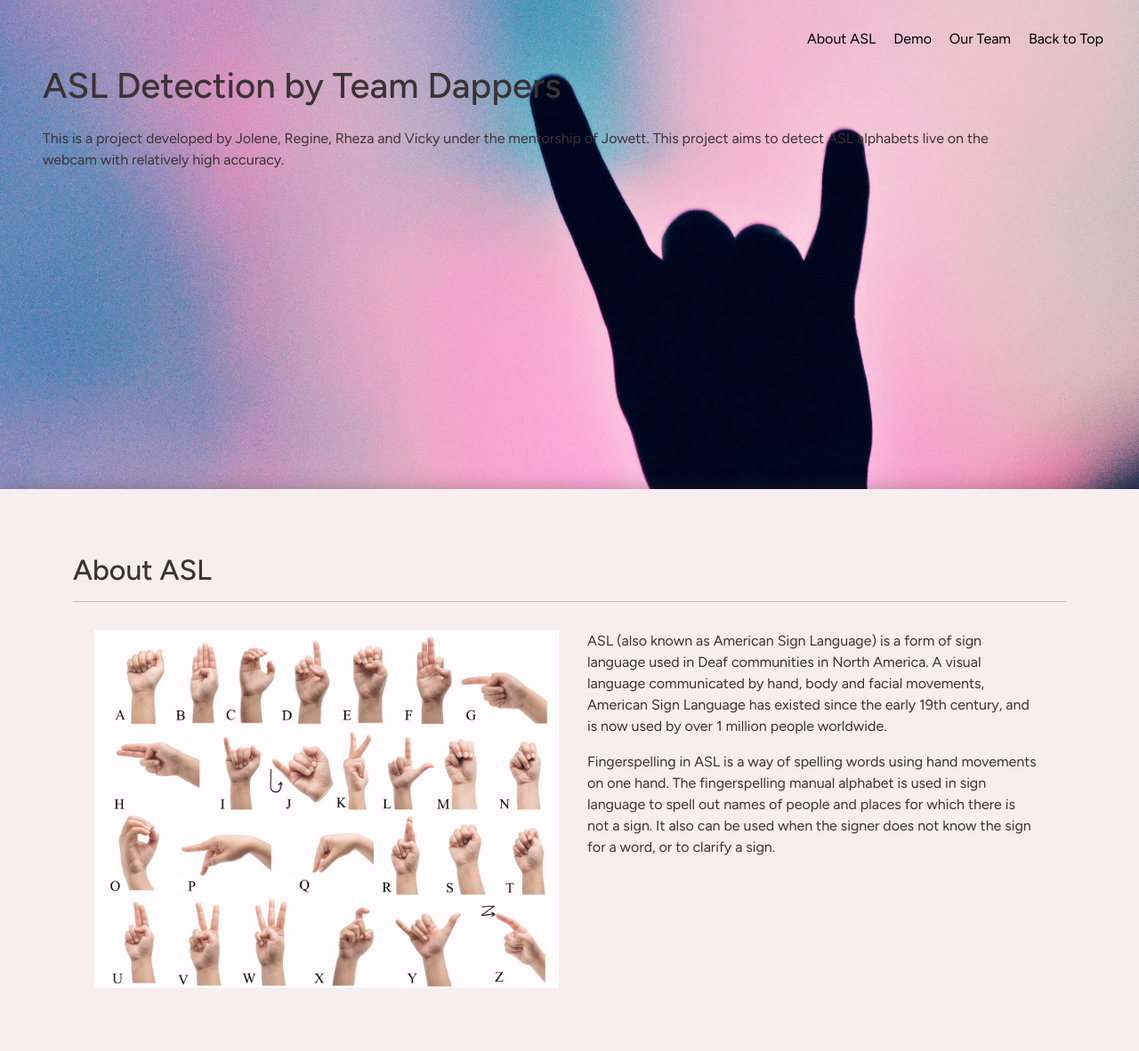
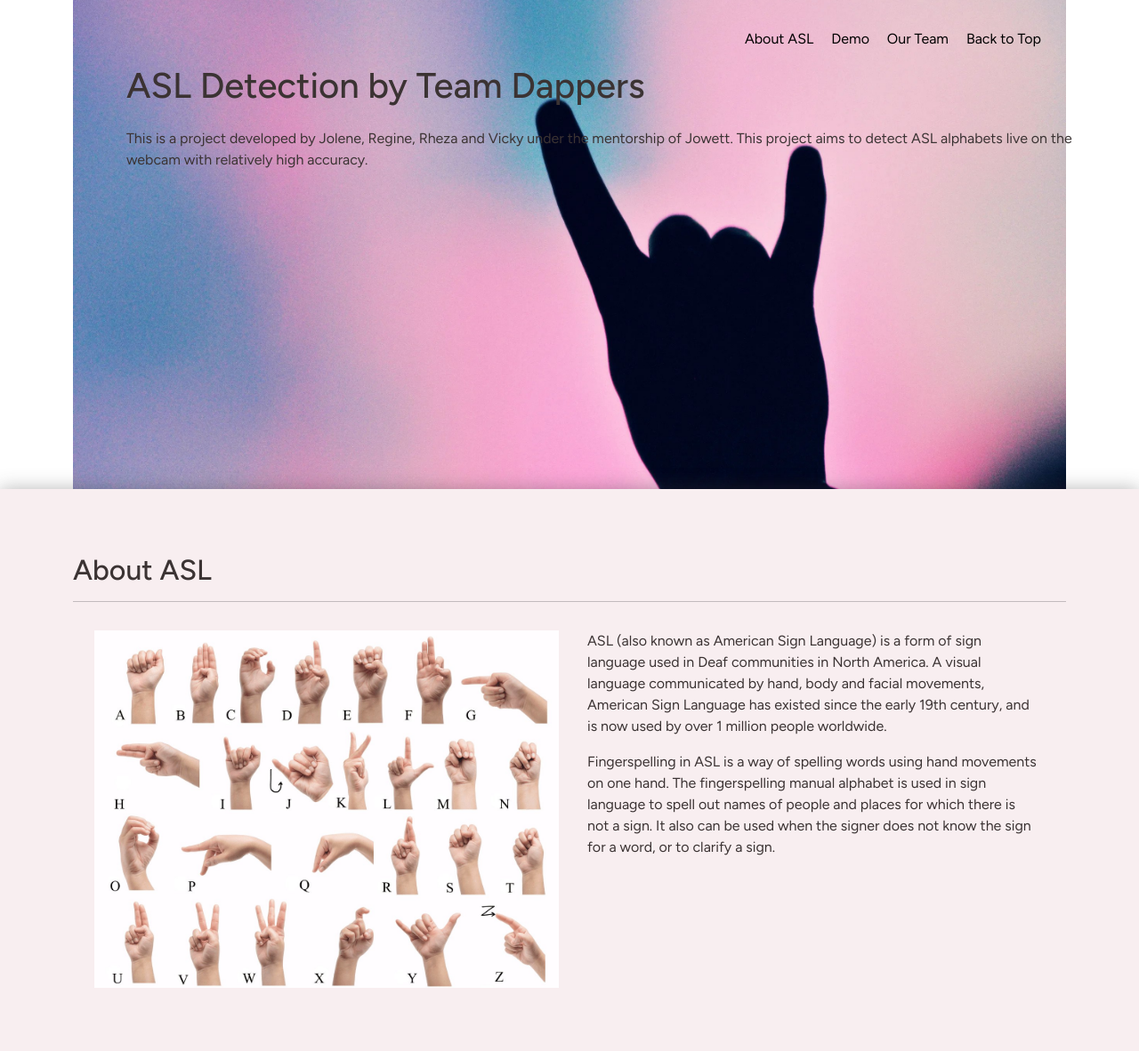
Before and after one commit to JowettC/asl_image_recog, a Flask app: page / in a window 1280 px wide. Shown: the top 1182 px of the page at 89% size. Run offline with Flask 2, Linux system fonts and the light colour scheme.

Commit message:
more margin

```diff
--- a/templates/index.html
+++ b/templates/index.html
@@ -68,7 +68,7 @@
 </head>
 
 <body>
-	<div class="d-flex justify-content-end pe-2">
+	<div class="d-flex justify-content-end pe-2 container">
 		<ul style="position:fixed;z-index:0" class="pt-2 m-4">
 			<li class="d-inline p-2"><a href="#about">About ASL</a></li>
 			<li class="d-inline p-2"><a href="#demo">Demo</a></li>
@@ -77,7 +77,7 @@
 		</ul>
 	</div>
 	<div class="container-fluid p-0">
-		<div class="row" id="top">
+		<div class="row container mx-auto" id="top">
 			<div class="parallax" style="background-image:url( {{header_img}} );z-index:-1;">
 
 				<div class="ps-5 py-4 container" style="position:fixed;z-index:0">
```
